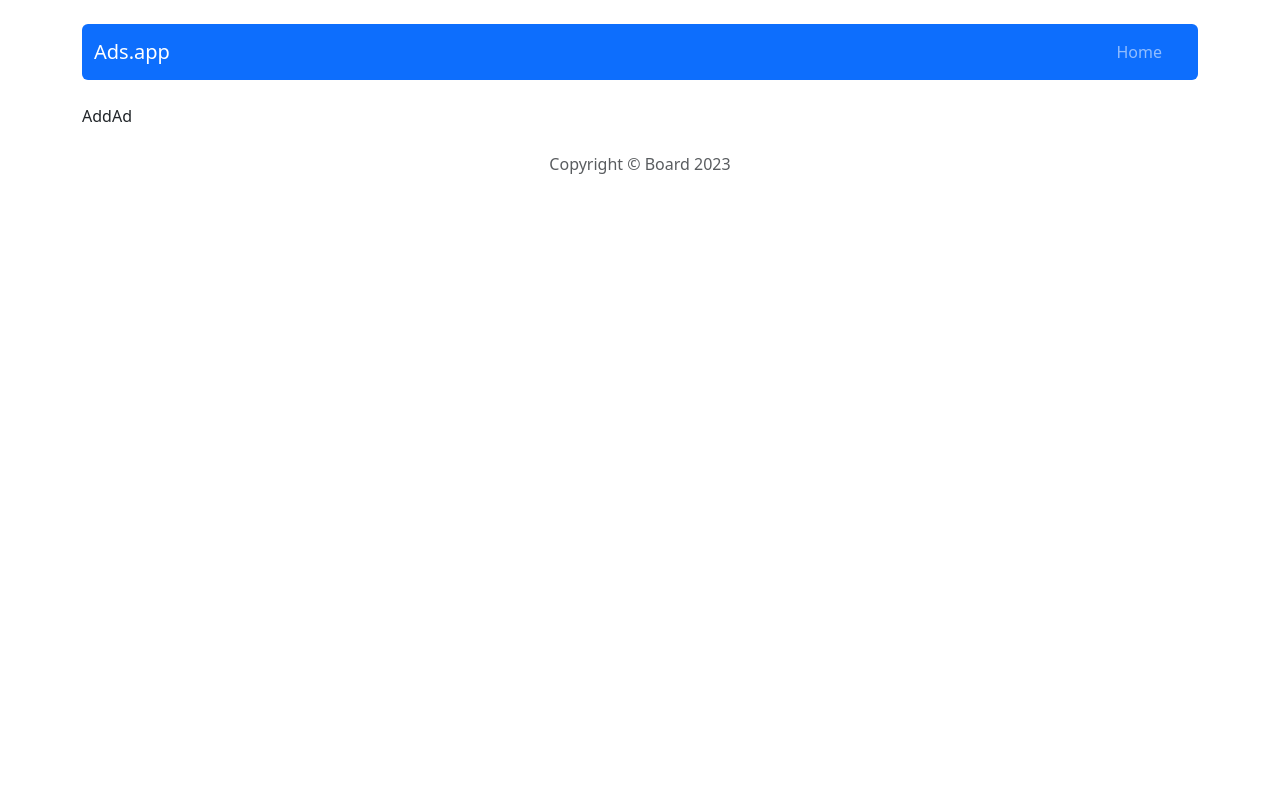
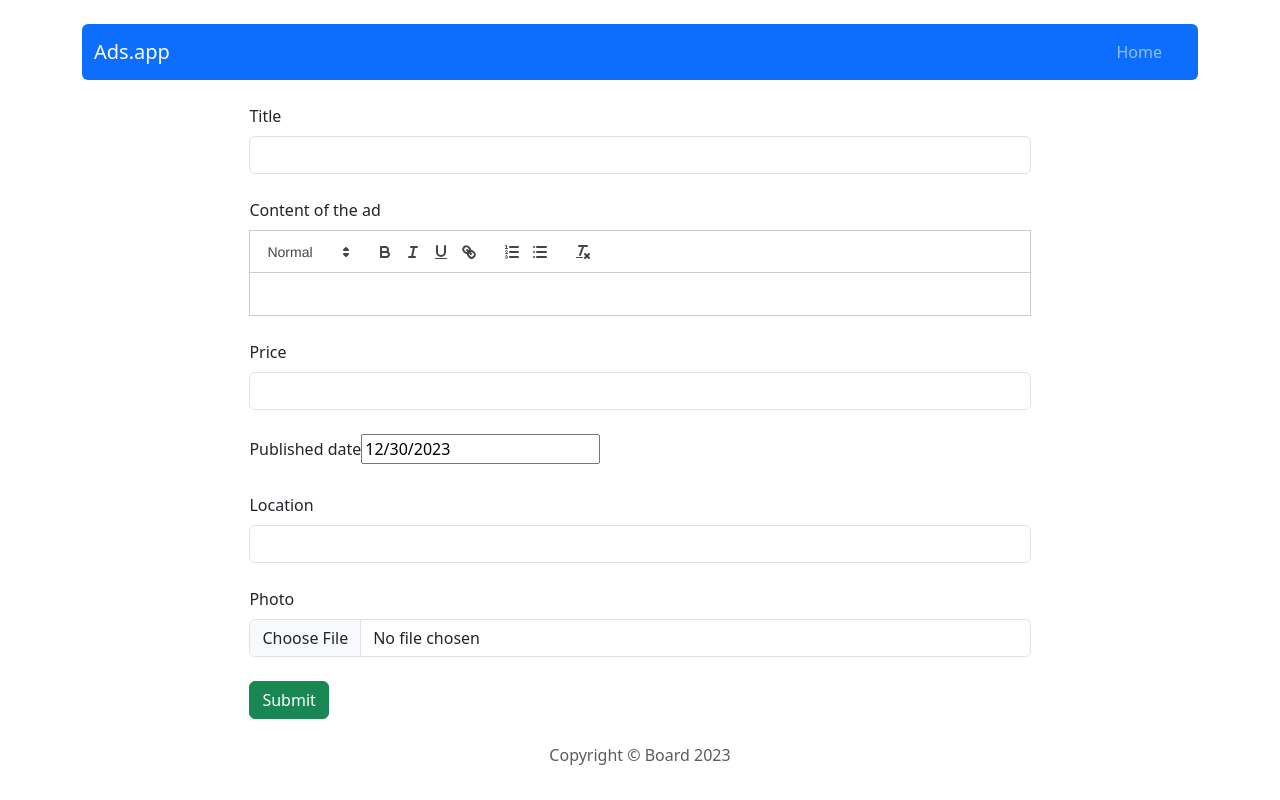
Before and after one commit to HSgod/project-board, a React (Create React App) app in the folder client/: page /ad/add in a window 1280 px wide. Built offline with nearby package versions, Linux system fonts and the light colour scheme.

Commit message:
Add Ad components
Signed-off-by: HSgod <hsgodkontakt@gmail.com>

```diff
--- /dev/null
+++ b/client/src/components/features/AdForm/AdForm.js
@@ -0,0 +1,140 @@
+import { Form, Button, Alert } from "react-bootstrap";
+import { useState } from "react";
+import { useNavigate } from "react-router-dom";
+import { API_URL } from "../../../config";
+import ReactQuill from 'react-quill';
+import 'react-quill/dist/quill.snow.css';
+import DatePicker from "react-datepicker";
+import "react-datepicker/dist/react-datepicker.css";
+import Spinner from '../../common/Spinner/Spinner';
+
+const AdForm = props => {
+    const navigate = useNavigate();
+
+    const [title, setTitle] = useState(props.title || '');
+    const [content, setContent] = useState(props.content || '');
+    const [price, setPrice] = useState(props.price || '')
+    const [publishDate, setPublishDate ] = useState(new Date());
+    const [location, setLocation] = useState(props.location || '');
+    const [image, setImage] = useState(props.photo || null);
+    const [status, setStatus] = useState(null);
+
+    const handleSubmit = e => {
+      e.preventDefault();
+
+      const fd = new FormData();
+      fd.append('title', title);
+      fd.append('content', content);
+      fd.append('price', price);
+      fd.append('location', location);
+      fd.append('image', image);
+      fd.append('publishDate', publishDate);
+
+      const option = {
+        method: 'POST',
+        credentials: 'include',
+        body: fd,
+      };
+
+      setStatus('loading');
+      fetch(`${API_URL}/ads`, option)
+      .then(res => {
+        if(res.status === 201){
+          setStatus('success');
+          navigate("/");
+        } else if(res.status === 400){
+          setStatus('clientError');
+        } else if(res.status === 401){
+          setStatus('loginError');
+        } else{
+          setStatus('serverError');
+        }
+      })
+      .catch(err => {
+        console.log(err);
+        setStatus('serverError');
+      });
+    }
+
+    return (
+
+      <div style={{ width: '70%' }} className="m-auto" >
+        <Form onSubmit={handleSubmit}>
+
+        {status === "success" &&(
+          <Alert variant='success'>
+            <Alert.Heading>Success!</Alert.Heading>
+            <p>You have been added the advert</p>
+          </Alert>
+        )}
+
+        {status === "serverError" &&(
+          <Alert variant='danger'>
+            <Alert.Heading>Something went wrong!</Alert.Heading>
+            <p>Unexpected error please try again</p>
+          </Alert>
+        )}
+
+        {status === "clientError" &&(
+          <Alert variant='danger'>
+            <Alert.Heading>Not enough data</Alert.Heading>
+            <p>You have to fill all the fields</p>
+          </Alert>
+        )}
+
+        {status === "loginError" &&(
+          <Alert variant='warning'>
+            <Alert.Heading>You must be logged</Alert.Heading>
+            <p>You have login first</p>
+          </Alert>
+        )}
+
+        {status === "loading" &&(
+          <Spinner animation="border" role="status">
+            <span className="visually-hidden">Loading...</span>
+          </Spinner>
+        )}
+
+          <Form.Group className="mb-4">
+            <Form.Label>Title</Form.Label>
+            <Form.Control value={title} onChange={e => setTitle(e.target.value)} />
+          </Form.Group>
+
+          <Form.Group className="mb-4">
+            <Form.Label>Content of the ad</Form.Label>
+            <ReactQuill as="textarea" value={content} onChange={setContent} />
+          </Form.Group>
+
+          <Form.Group className="mb-4">
+            <Form.Label>Price</Form.Label>
+            <Form.Control value={price} onChange={e => setPrice(e.target.value)} />
+          </Form.Group>
+
+          <Form.Group className="mb-4">
+            <Form.Label>Published date</Form.Label>
+            <DatePicker selected={publishDate} onChange={(date) => setPublishDate(date)} />
+          </Form.Group>
+
+          <Form.Group className="mb-4">
+            <Form.Label>Location</Form.Label>
+            <Form.Control value={location} onChange={e => setLocation(e.target.value)} />
+          </Form.Group>
+
+          <Form.Group className="mb-4">
+            <Form.Label>Photo</Form.Label>
+            <Form.Control
+              type='file'
+              onChange={e => setImage(e.target.files[0])}
+            />
+          </Form.Group>
+
+          <Button variant="success" type="submit">
+            Submit
+          </Button>
+
+        </Form>
+      </div>
+    );
+  };
+
+export default AdForm;
--- /dev/null
+++ b/client/src/components/features/AddAdForm/AddAdForm.js
@@ -0,0 +1,24 @@
+import { useDispatch } from "react-redux";
+import { updateAd } from "../../../redux/adsRedux";
+import { useNavigate } from "react-router-dom";
+import AdForm from "../AdForm/AdForm";
+
+const AddAdForm = () => {
+
+  const dispatch = useDispatch();
+  const navigate = useNavigate();
+
+  const handleAdd = ad => {
+    navigate("/");
+    dispatch(updateAd(ad));
+  };
+
+  return (
+    <div>
+      <AdForm actionText="Add ad" action={handleAdd}/>
+    </div>
+
+  );
+};
+
+export default AddAdForm;
--- a/client/src/components/pages/Ad/Ad.js
+++ b/client/src/components/pages/Ad/Ad.js
@@ -1,9 +1,93 @@
+import { useParams } from "react-router-dom";
+import { useSelector, useDispatch } from "react-redux";
+import { getAdById, removeAd } from "../../../redux/adsRedux";
+import { Button, Modal, Card, Col } from "react-bootstrap";
+import { Link, Navigate } from "react-router-dom";
+import { useState } from "react";
+import { IMGS_URL, API_URL } from "../../../config";
+import { getAllUsers } from "../../../redux/usersRedux";
+import { useNavigate } from "react-router-dom";
+
 const Ad = () => {
+
+    const { id } = useParams();
+    const adData = useSelector(state => getAdById(state, id));
+    const user = useSelector(getAllUsers);
+    const navigate = useNavigate();
+
+    const [show, setShow] = useState(false);
+
+    const handleClose = () => setShow(false);
+    const handleShow = () => setShow(true)
+
+
+    const dispatch = useDispatch();
+
+    const deleteAd = e => {
+      e.preventDefault();
+      dispatch(removeAd(id));
+
+      const options = {
+        method: 'DELETE',
+        credentials: 'include',
+      };
+      fetch(`${API_URL}/ads/${adData._id}`, options)
+        .then(res => {
+          handleClose();
+          navigate('/');
+        });
+
+    };
+
+    if(!adData) return <Navigate to="/" />
     return (
-      <div>
-        <p className="text-center" >Ad</p>
-      </div>
-    );
-};
+        <div>
+          <div className="d-flex justify-content-between">
+          <Col className="py-4 col-12 col-sm-6 col-lg-6" >
+            <Card>
+            <Card.Title>{adData.title}</Card.Title>
+              <Card.Img variant="top" src={IMGS_URL + adData.image} />
+              <Card.Body>
+                <p><b>Location: </b>{adData.location}</p>
+                <p><b>Price: </b>{adData.price}</p>
+                <p>Content: {adData.content}</p>
+                <p>Published: {adData.publishDate}</p>
+                <h5>Seller data</h5>
+                <Card.Img src={IMGS_URL + adData.user.avatar} />
+                <p>Login: {adData.user.login}</p>
+                <p>Phone number: {adData.user.phone}</p>
+              </Card.Body>
+            </Card>
+          </Col>
+            {!user && (<div>
+              <Link to={`/ad/edit/${id}`}>
+                <Button variant="outline-success m-1">Edit ad</Button>
+              </Link>
+              <Button onClick={handleShow} variant="outline-danger m-1">Delete</Button>
+            </div>)}
+          </div>
 
-export default Ad;
+          <Modal show={show} onHide={handleClose}>
+            <Modal.Header closeButton>
+              <Modal.Title>Are you sure?</Modal.Title>
+            </Modal.Header>
+
+            <Modal.Body>
+              <p>This operation will completely remove this ad from the app.
+                <br/>Are you sure you want to do that?
+              </p>
+            </Modal.Body>
+
+            <Modal.Footer>
+              <Button onClick={handleClose} variant="secondary">Cancel</Button>
+              <Button onClick={deleteAd} variant="danger">Remove</Button>
+            </Modal.Footer>
+          </Modal>
+
+
+
+        </div>
+      );
+  };
+
+  export default Ad;
--- a/client/src/components/pages/AddAd/AddAd.js
+++ b/client/src/components/pages/AddAd/AddAd.js
@@ -1,6 +1,10 @@
+import AddAdForm from "../../features/AddAdForm/AddAdForm";
+
 const AddAd = () => {
     return (
-      <div>AddAd</div>
+      <div>
+        <AddAdForm />
+      </div>
     );
 };
 
--- a/client/src/components/pages/Login/Login.js
+++ b/client/src/components/pages/Login/Login.js
@@ -6,12 +6,14 @@ import Alert from 'react-bootstrap/Alert';
 import { useDispatch } from 'react-redux';
 import { logIn } from '../../../redux/usersRedux';
 import Spinner from '../../common/Spinner/Spinner';
+import { useNavigate } from 'react-router-dom';
 
 const Login = () => {
   const [login, setLogin] = useState('');
   const [password, setPassword] = useState('');
   const [status, setStatus] = useState(null);
   const dispatch = useDispatch();
+  const navigate = useNavigate();
 
   const handleSubmit = e => {
     e.preventDefault();
@@ -21,6 +23,7 @@ const Login = () => {
       headers: {
         'Content-Type': 'application/json'
       },
+      credentials: 'include',
       body: JSON.stringify({ login, password })
     }
 
@@ -30,6 +33,7 @@ const Login = () => {
         if(res.status === 200) {
           setStatus('success');
           dispatch(logIn({ login }));
+          navigate('/')
         } else if(res.status === 400) {
           setStatus('clientError');
         } else {
--- a/client/src/redux/adsRedux.js
+++ b/client/src/redux/adsRedux.js
@@ -1,8 +1,8 @@
 import shortid from 'shortid';
 
 // selectors
-export const getAllPosts = state => state.ads;
-export const getPostById = ({ ads }, id) => ads.find(ad => ad.id === id);
+export const getAllAds = state => state.ads;
+export const getAdById = ({ ads }, id) => ads.find(ad => ad.id === id);
 
 // actions
 const createActionName = actionName => `app/ads/${actionName}`;
@@ -10,20 +10,28 @@ const createActionName = actionName => `app/ads/${actionName}`;
 const REMOVE_AD = createActionName('REMOVE_AD');
 const ADD_AD = createActionName('ADD_AD');
 const EDIT_AD = createActionName('EDIT_AD');
+const SEARCH_AD = createActionName('SEARCH_AD');
+const UPDATE_AD = createActionName('UPDATE_ADS');
 
 // action creators
 export const removeAd = payload => ({ type: REMOVE_AD, payload });
 export const addAd = payload => ({ type: ADD_AD, payload });
 export const editAd = payload => ({ type: EDIT_AD, payload });
+export const searchAd = (payload) => ({ type: SEARCH_AD, payload: { payload } });
+export const updateAd = (payload) => ({ type: UPDATE_AD, payload });
 
 const adsReducer = (statePart = [], action) => {
   switch (action.type) {
     case REMOVE_AD:
-      return [...statePart.filter(ad => ad.id !== action.payload)];
+      return [...statePart.filter(ad => ad._id !== action.payload)];
     case ADD_AD:
       return [...statePart, { ...action.payload, id: shortid() }];
     case EDIT_AD:
-      return statePart.map(ad => (ad.id === action.payload.id ? { ...ad, ...action.payload } : ad));
+      return statePart.map(ad => (ad._id === action.payload.id ? { ...ad, ...action.payload } : ad));
+    case SEARCH_AD:
+      return statePart.filter((ad) => ad.title.includes(action.payload));
+    case UPDATE_AD:
+      return [...action.payload];
     default:
       return statePart;
   };
--- a/client/src/redux/usersRedux.js
+++ b/client/src/redux/usersRedux.js
@@ -1,3 +1,5 @@
+export const getAllUsers = ({ users }) => users;
+
 // actions
 const createActionName = actionName => `app/ads/${actionName}`;
 
```
Also changed, not shown: 1 other file (tests, documents, lock files or other folders).
